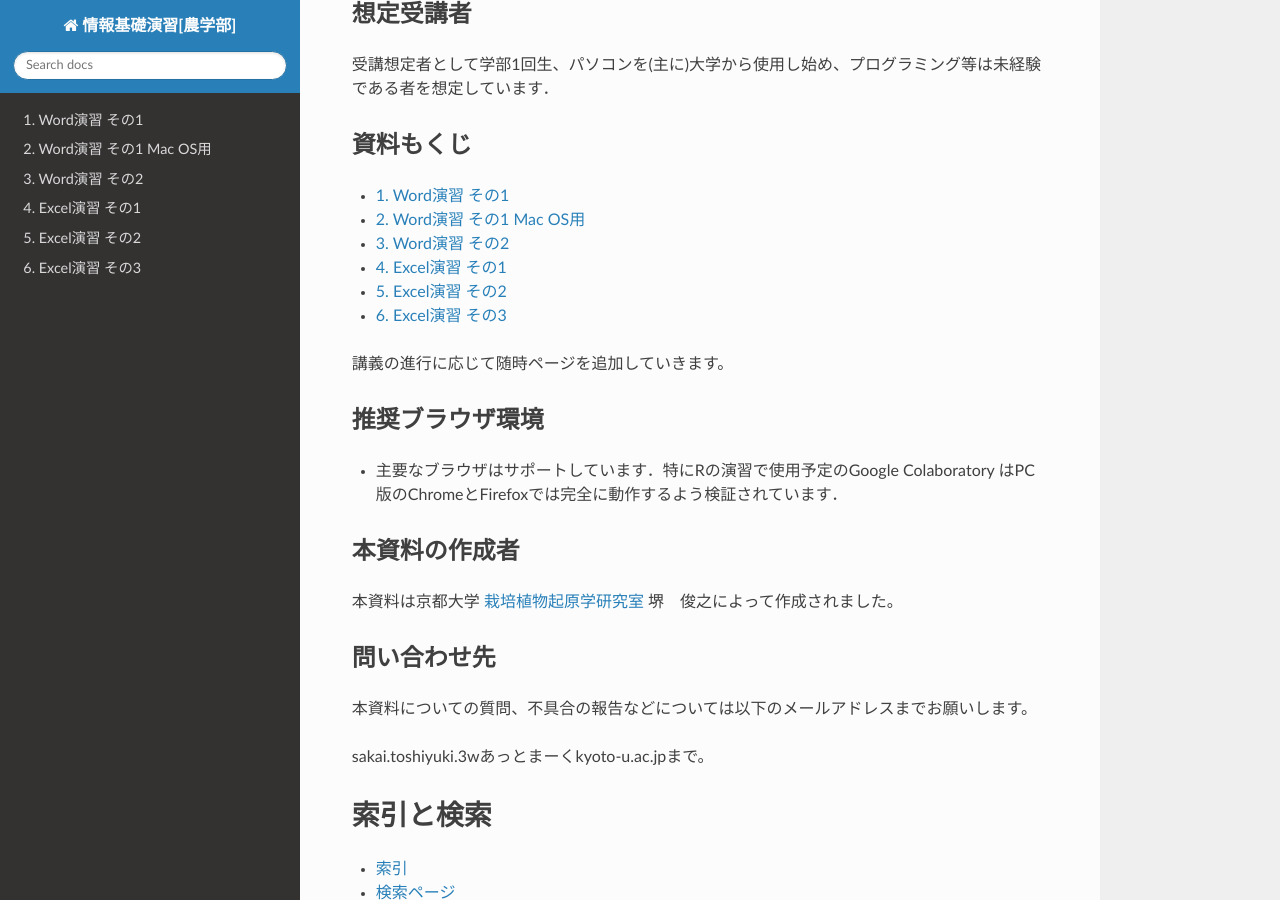
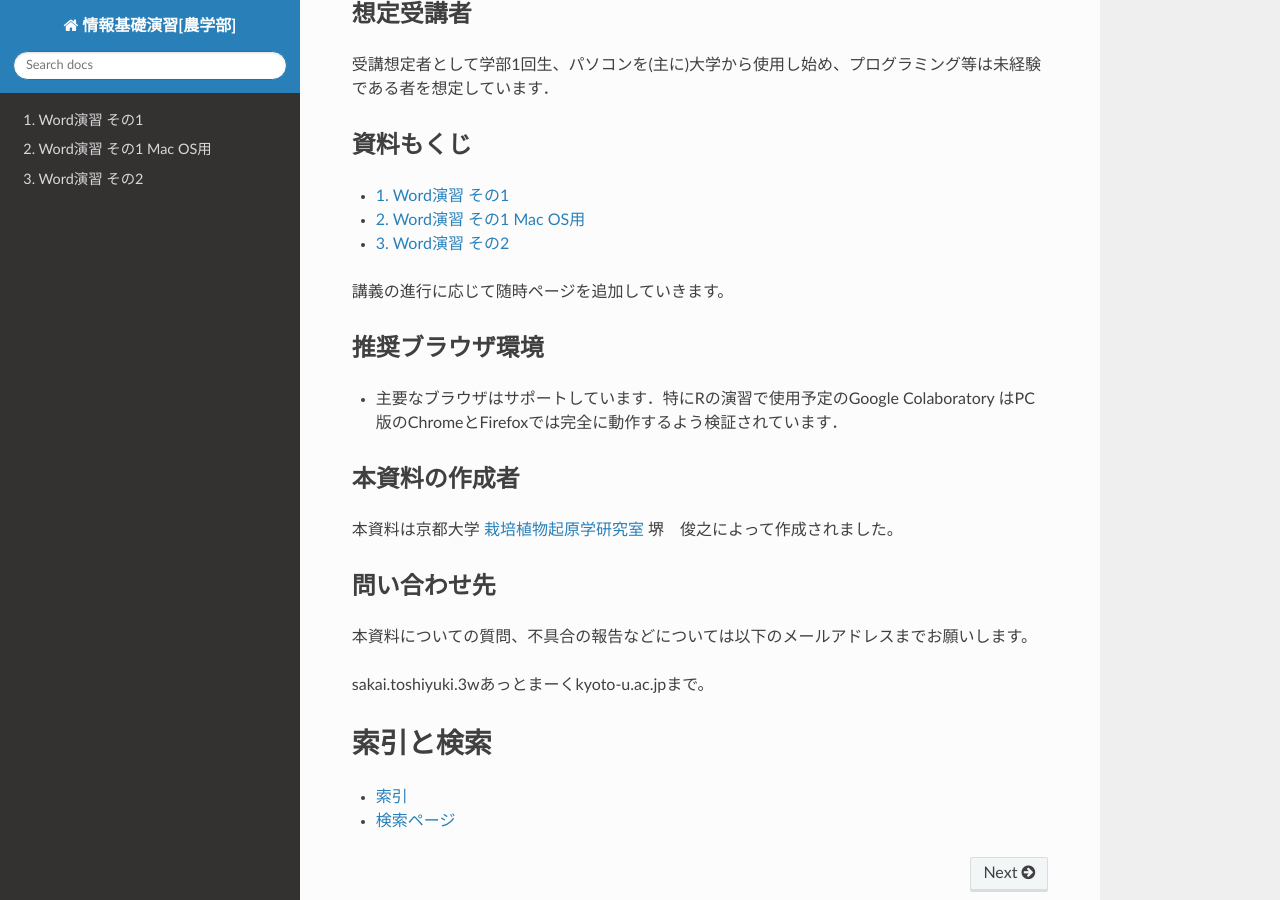
Before and after one commit to slt666666/basic_info_2023, a Sphinx documentation site: the page built from source/index.rst, in a window 1280 px wide and 900 px high, scrolled down 625 px. Built offline with Sphinx 7.4.7 and the Read the Docs theme 2.0.0, drawn with Linux system fonts in a browser that asks for light colours.

Commit message:
Update index.rst

```diff
--- a/source/index.rst
+++ b/source/index.rst
@@ -34,9 +34,6 @@ Jupyter notebook (iPython notebook)の形式（.ipynb）で配布予定です。
    word_1
    word_1_mac
    word_2
-   excel_1
-   excel_2
-   excel_3
 
 講義の進行に応じて随時ページを追加していきます。
 
```
